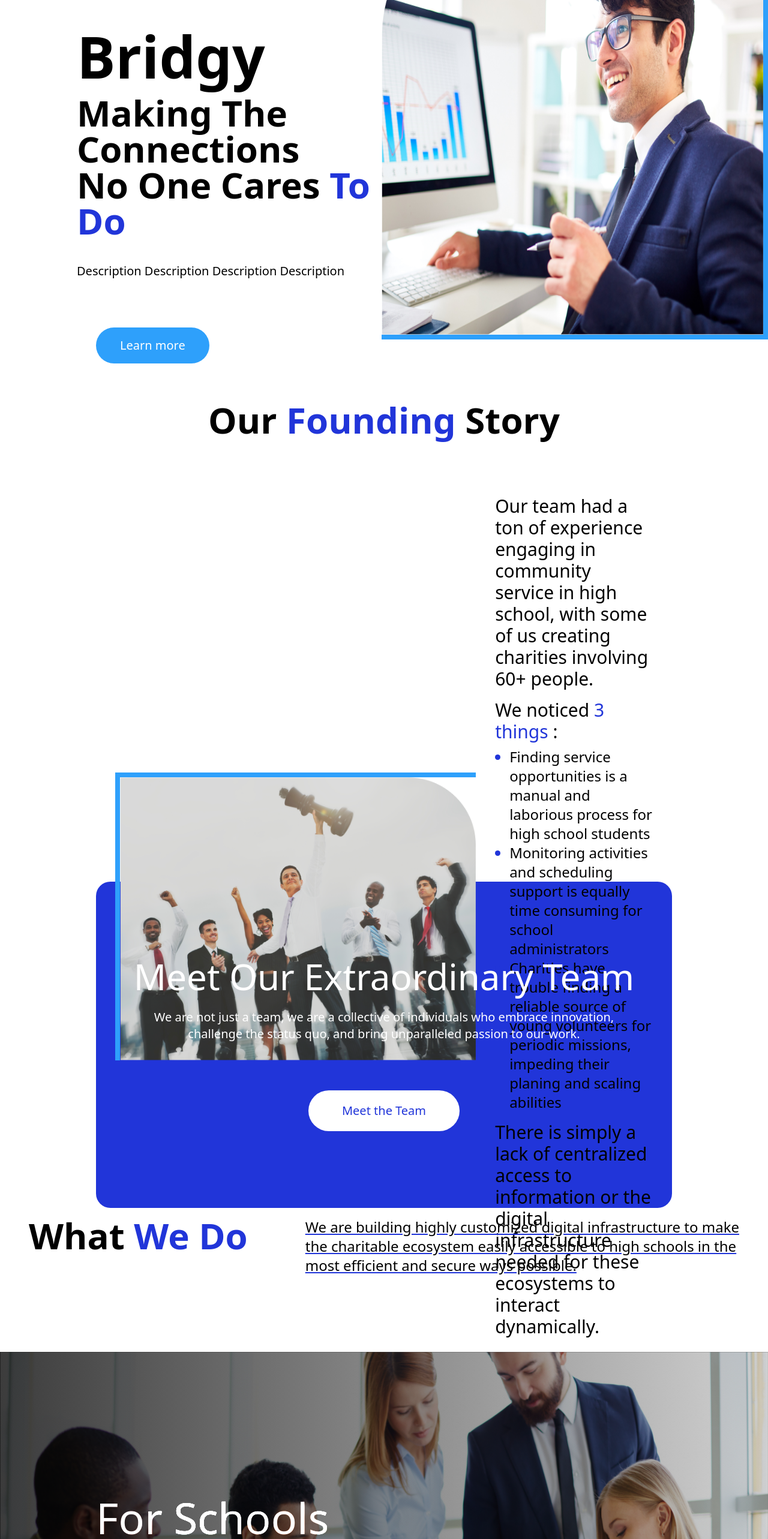
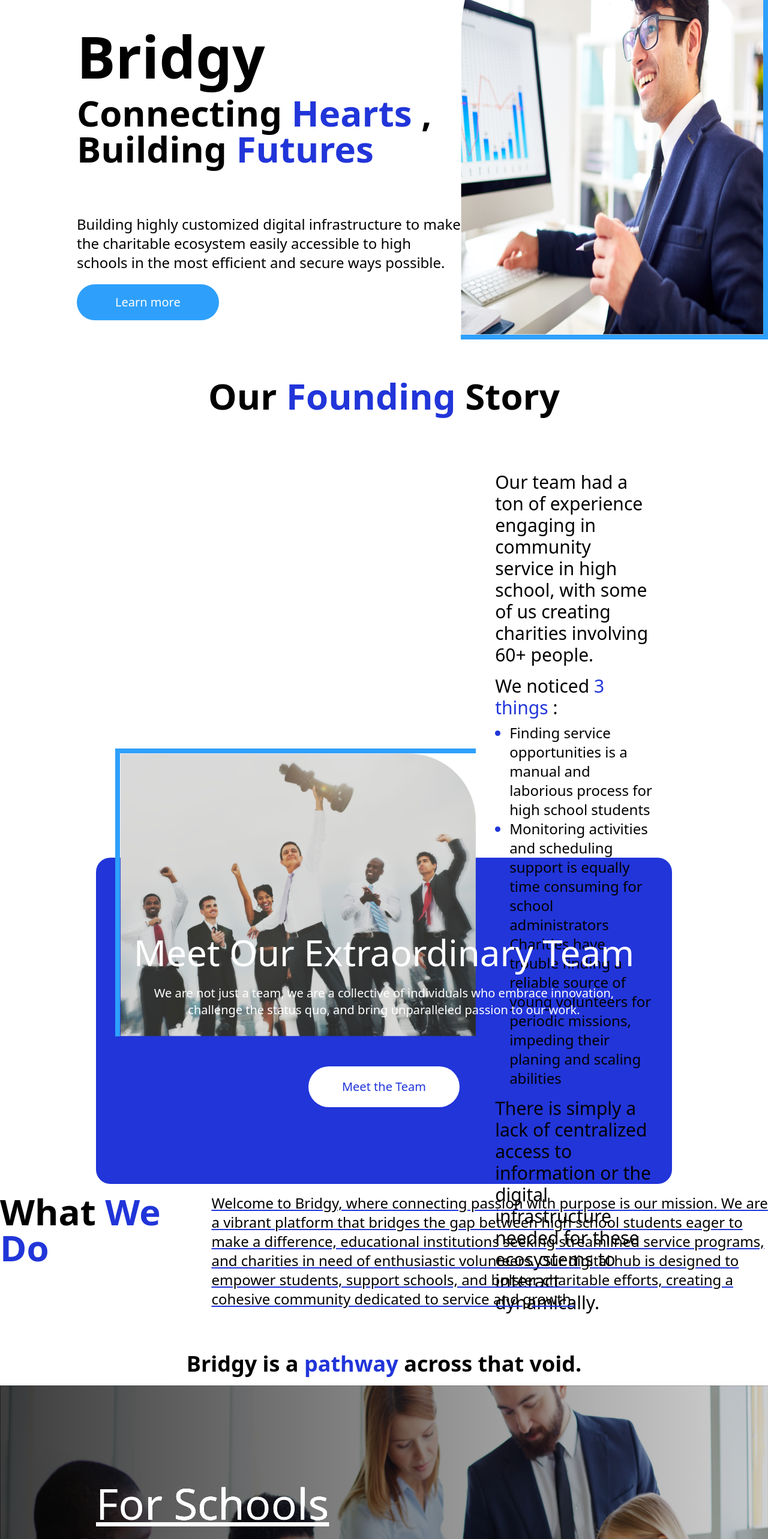
Before and after one commit to VladTZY/Bridgy, a React (Vite) app in the folder frontend/: page / in a window 1280 px wide. Shown: the part 234-2800 px from the top of the page at 60% size. Built offline with nearby package versions, Linux system fonts and the light colour scheme.

Commit message:
Landing Page Text Update

```diff
--- a/frontend/src/pages/MiscPages/LandingPage.jsx
+++ b/frontend/src/pages/MiscPages/LandingPage.jsx
@@ -19,19 +19,22 @@
       </div>
       <div className="flex-row relative">
         <div className="w-[100%] flex justify-between">
-          <div className="flex-row mt-40">
+          <div className="flex flex-col mt-40">
             <div className="font-bold ml-32 text-8xl">Bridgy</div>
             <div className="font-bold ml-32 mt-4 text-6xl">
-              Making The Connections <br></br> No One Cares{" "}
-              <span className="text-[#2135D9]"> To Do </span>
+              Connecting <span className="text-[#2135D9]"> Hearts </span>,
+              <br></br> Building{" "}
+              <span className="text-[#2135D9]"> Futures </span>
             </div>
-            <div className="ml-32 mt-10 text-xl">
-              Description Description Description Description
+            <div className="ml-32 mt-20 text-2xl" style={{ width: "40rem" }}>
+              Building highly customized digital infrastructure to make the
+              charitable ecosystem easily accessible to high schools in the most
+              efficient and secure ways possible.
             </div>
-            <div className="text-xl ml-40 mt-20">
+            <div className="text-xl ml-32 mt-5">
               <button
                 onClick={scToAboutUs}
-                className="bg-[#2EA0FB] text-white px-10 py-4 rounded-full hover:bg-[#2135D9]"
+                className="bg-[#2EA0FB] text-white px-16 py-4 rounded-full hover:bg-[#2135D9]"
               >
                 Learn more
               </button>
@@ -116,10 +119,17 @@
             <div className="text-6xl font-bold">
               What <span className="text-[#2135D9]"> We Do </span>
             </div>
-            <div className="text-2xl underline decoration-[#2135D9]">
-              We are building highly customized digital infrastructure to make{" "}
-              <br></br> the charitable ecosystem easily accessible to high
-              schools in the <br></br> most efficient and secure ways possible.
+            <div
+              className="text-2xl underline decoration-[#2135D9]"
+              style={{ width: "60rem" }}
+            >
+              Welcome to Bridgy, where connecting passion with purpose is our
+              mission. We are a vibrant platform that bridges the gap between
+              high school students eager to make a difference, educational
+              institutions seeking streamlined service programs, and charities
+              in need of enthusiastic volunteers. Our digital hub is designed to
+              empower students, support schools, and bolster charitable efforts,
+              creating a cohesive community dedicated to service and growth.
             </div>
           </div>
           <div className="mt-32 w-full h-[90vh] bg-gradient-to-r from-[#1e1e1e] to-[#696969] relative">
@@ -128,22 +138,21 @@
               className="absolute w-full mix-blend-overlay"
               style={{ height: "90vh" }}
             />
-            <div className="text-7xl text-white ml-40 pt-60">For Schools</div>
-            <ul className="text-2xl text-white ml-40 list-disc pt-10 space-y-4">
-              <li>Real time monitoring capacity for school supervisors</li>
-              <li>
-                Intelligent reminders and calendar building capabilities to
-                streamline student/administrator catch-ups
-              </li>
-              <li>
-                Analytics and detailed summaries of every past, current and
-                planned mission, for every student
-              </li>
-              <li>
-                Student database optimized by year of graduation,
-                extracurricular engagement and a lot of customizable filters!
-              </li>
-            </ul>
+            <div className="text-7xl underline text-white ml-40 pt-40">
+              For Schools
+            </div>
+            <div
+              className="text-2xl text-white ml-40 pt-40"
+              style={{ width: "50rem" }}
+            >
+              Bridgy Inc. offers schools a seamless way to integrate service
+              learning into their curriculum. Our tools reduce the
+              administrative load, enabling counselors to spend more time
+              guiding students and less on paperwork. With our platform,
+              educators can track student progress, schedule support, and
+              generate insightful reports with ease. Embrace a new era of
+              educational excellence and community service with Bridgy.
+            </div>
           </div>
           <div className="w-full h-[90vh] bg-gradient-to-r from-[#696969] to-[#1e1e1e] relative">
             <img
@@ -151,19 +160,20 @@
               className="absolute w-full mix-blend-overlay"
               style={{ height: "90vh" }}
             />
-            <div className="text-7xl text-white pt-60 text-right mr-40">
+            <div className="text-7xl underline text-white pt-40 text-right mr-40">
               For Charities
             </div>
-            <ul className="text-2xl text-white list-disc pt-10 space-y-4 text-right mr-40 list-inside">
-              <li>
-                Publish opportunities with a couple clicks on your dashboard
-              </li>
-              <li>Mission analytics and summaries</li>
-              <li>
-                APIs to your ERP, Bridgy is super flexible in allowing you{" "}
-                <br></br> to select features relevant to your activity!
-              </li>
-            </ul>
+            <div
+              className="text-2xl text-white pt-40 mr-40"
+              style={{ marginLeft: "50rem" }}
+            >
+              Your cause deserves the spotlight and dedicated volunteers ready
+              to take action. Bridgy simplifies the volunteer-matching process,
+              connecting your charity with students who share your passion for
+              change. Our platform ensures you can organize large groups for
+              periodic projects effortlessly, allowing you to focus on what
+              truly matters—your mission.
+            </div>
           </div>
           <div className="w-full h-[90vh] bg-gradient-to-r from-[#1e1e1e] to-[#696969] relative">
             <img
@@ -171,22 +181,21 @@
               className="absolute w-full mix-blend-overlay"
               style={{ height: "90vh" }}
             />
-            <div className="text-7xl text-white pt-60 ml-40">For Students</div>
-            <ul className="text-2xl text-white list-disc pt-10 space-y-4 ml-40">
-              <li>
-                Access missions matching your skill set and availabilities from
-                hundreds of service opportunities
-              </li>
-              <li>Sign-up online super quickly</li>
-              <li>
-                Record experiences for posterity by filling out a diary of
-                takeaways at the end of missions
-              </li>
-              <li>
-                No need to manually report experiences to school supervisors, we
-                do that!
-              </li>
-            </ul>
+            <div className="text-7xl underline text-white pt-40 ml-40">
+              For Students
+            </div>
+            <div
+              className="text-2xl text-white pt-40 ml-40"
+              style={{ width: "50rem" }}
+            >
+              Bridgy is for students ready to explore the world of volunteering
+              and earn tremendous pre-professional experience. It is your
+              digital compass to finding opportunities that resonate with your
+              interests and aspirations. Say goodbye to countless hours
+              searching for the right fit. With our hub, you can connect you
+              with meaningful projects in a snap, track your accomplishments,
+              and build real-time assessments of your impact on the community.
+            </div>
           </div>
         </div>
       </div>
```
